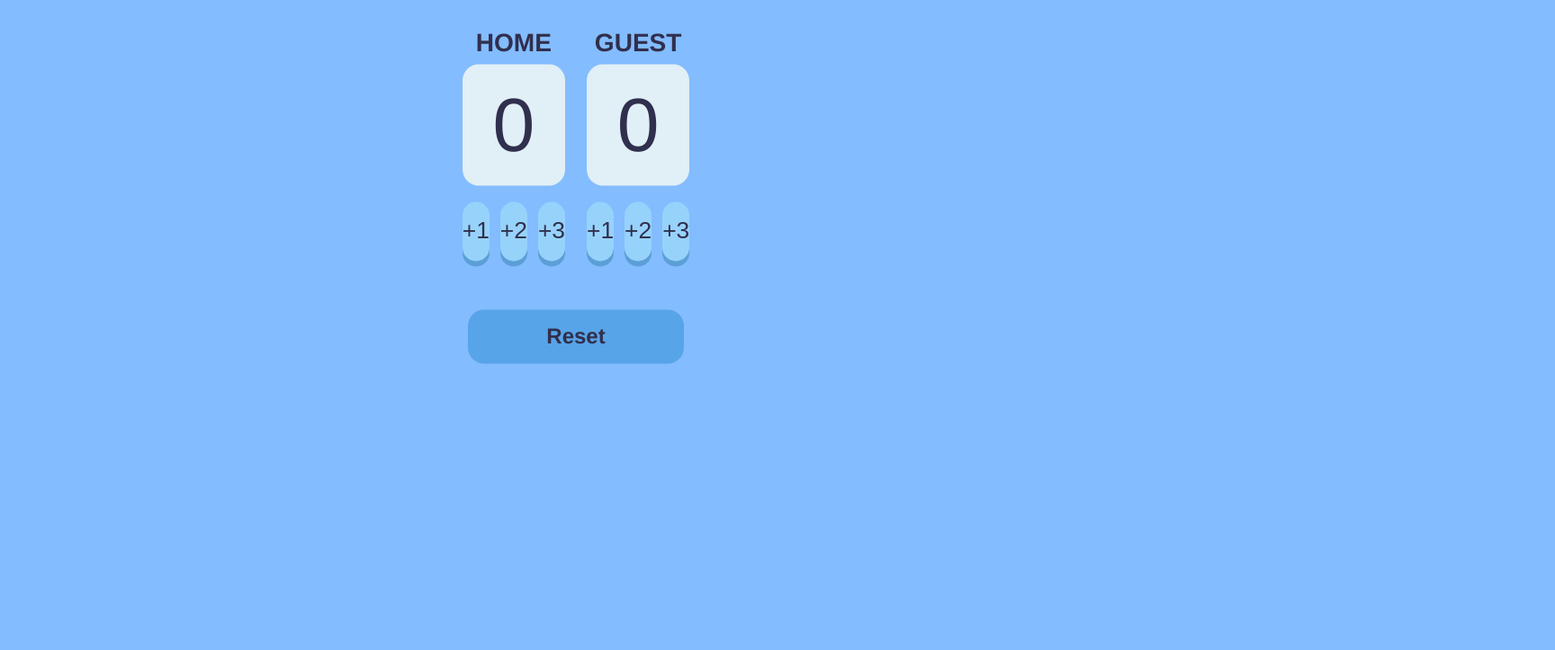
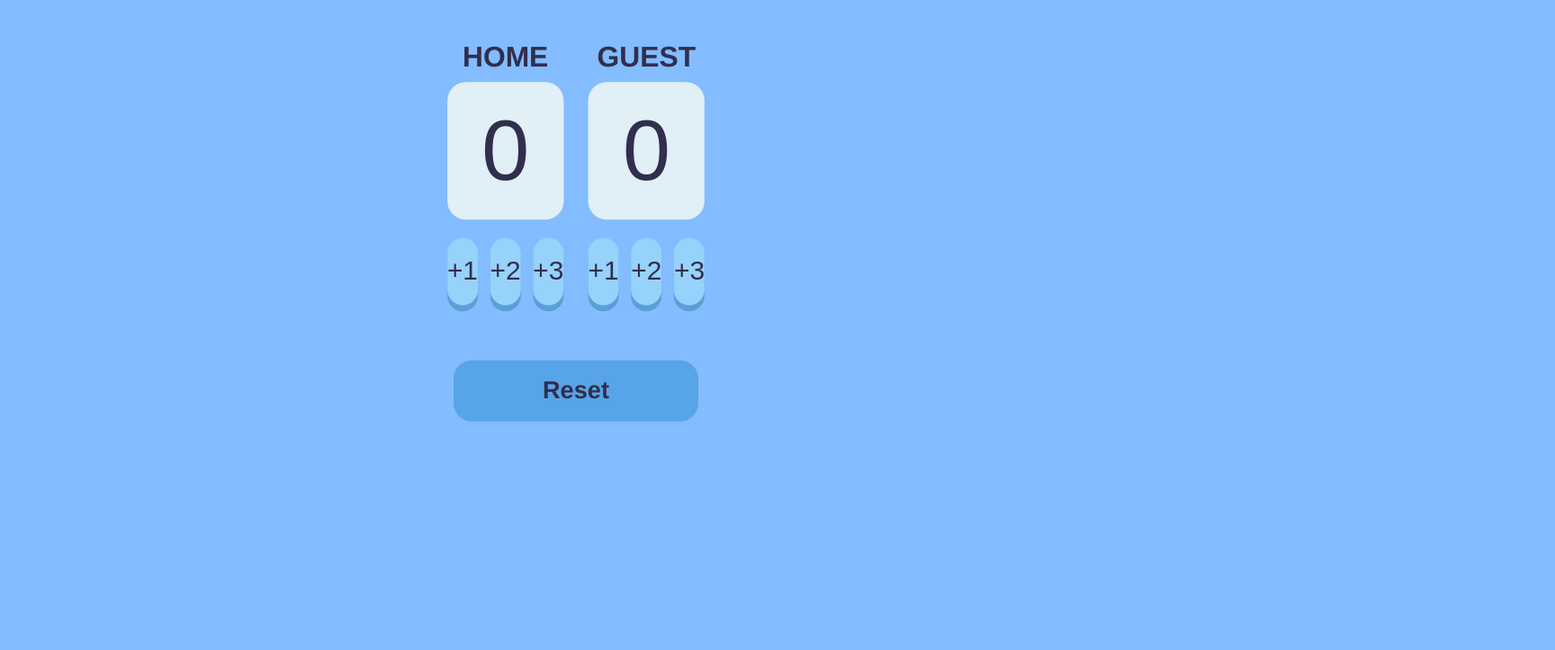
Before and after one commit to 9y4h5ym8ph-hash/SB, a plain HTML site: page index.html in a window 1280 px wide. Shown: the part 77-800 px from the top of the page at 90% size, 1728 px wide, since content can reach past the window. Drawn offline with Linux system fonts and the light colour scheme.

Commit message:
scale update 1.2

```diff
--- a/index.css
+++ b/index.css
@@ -102,6 +102,6 @@ h1 {
 }
 
 .page-wrapper {
-      transform: scale(1.5);
+      transform: scale(1.7);
       transform-origin: top center;
     }
```
